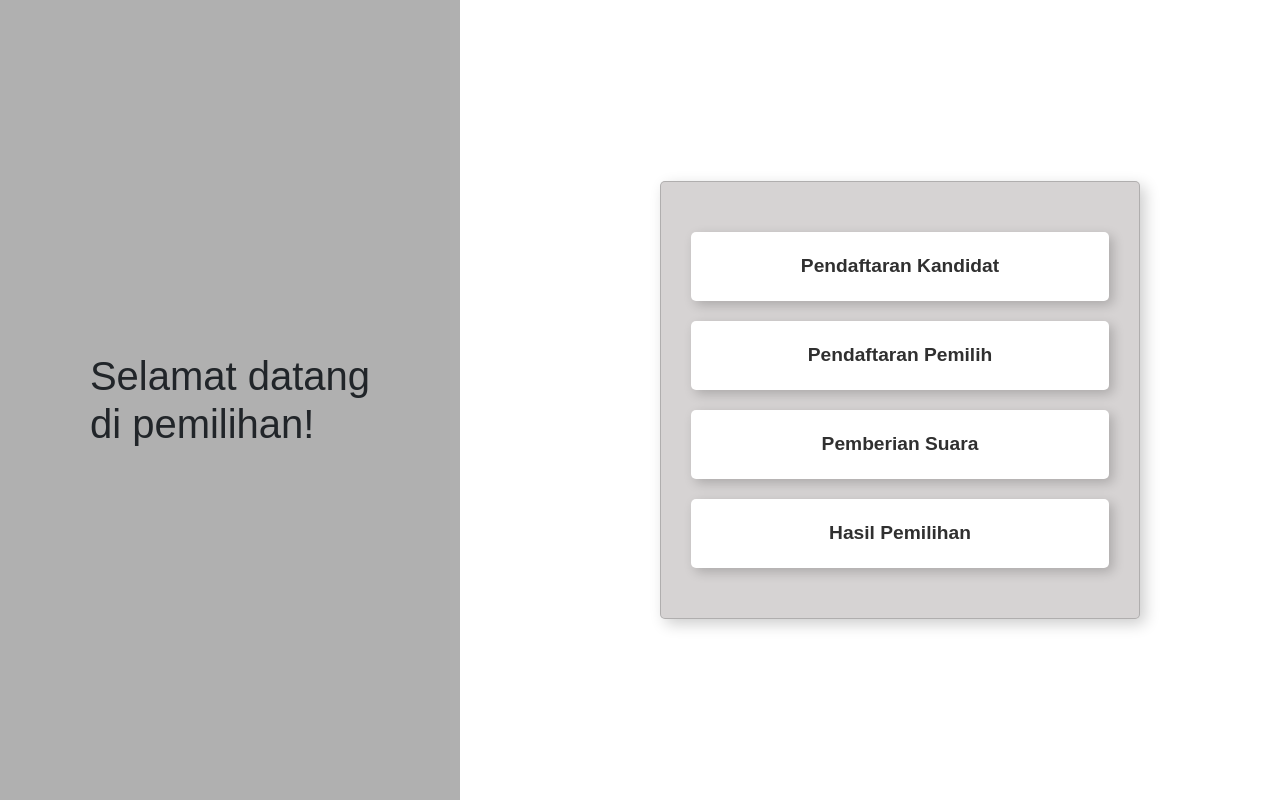
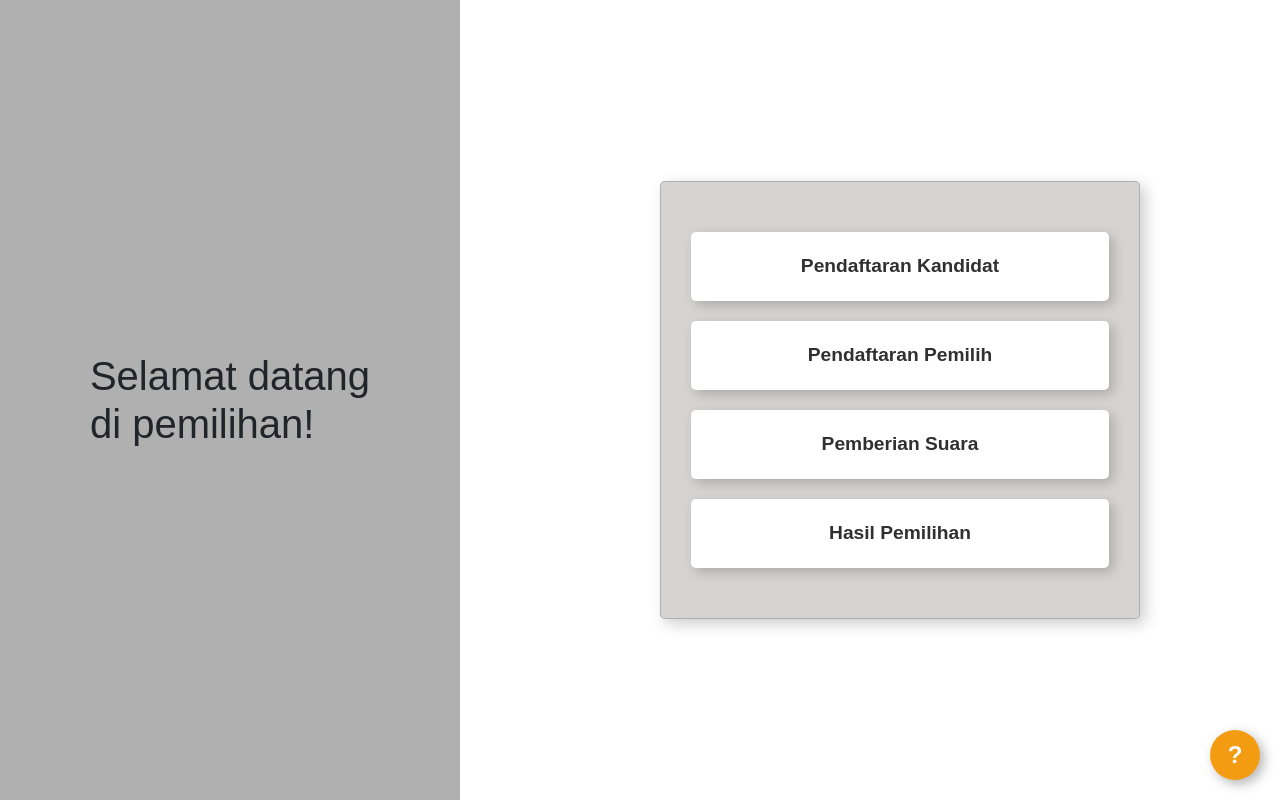
Before and after one commit to Kasekiru/zktree_design, a Vue app: page / in a window 1280 px wide. Built offline with nearby package versions, Linux system fonts and the light colour scheme.

Commit message:
tambah page guide

```diff
--- a/src/components/App.vue
+++ b/src/components/App.vue
@@ -10,6 +10,7 @@ import VoterRegistration from "./VoterRegistration.vue";
 import CandidateRegistration from "./CandidateRegistration.vue";
 import Vote from "./Vote.vue";
 import Results from "./Results.vue";
+import Guide from "./Guide.vue";
 
 export default {
   setup() {
@@ -34,6 +35,7 @@ export default {
       if (currentPath === "/vote") return Vote;
       if (currentPath === "/results") return Results;
       if (currentPath === "/validator") return ValidatorTool;
+      if (currentPath === "/guide") return Guide;
     };
 
     return {
--- /dev/null
+++ b/src/components/Guide.vue
@@ -0,0 +1,79 @@
+<template>
+  <div class="guide-container">
+    <h1>Panduan Voting</h1>
+    <div class="guide-content">
+      <ol>
+        <li>
+          <strong> Pendaftaran:</strong>
+          <p>Jika Anda ingin memilih, daftarkan diri di <a href="/#/registration">Pendaftaran Pemilih</a>. Jika ingin menjadi kandidat, daftar di <a href="/#/candidate">Pendaftaran Kandidat</a>.</p>
+        </li>
+        <li>
+          <strong> Menunggu Proses Pendaftaran:</strong>
+          <p>Setelah semua pendaftar masuk, halaman voting akan dibuka.</p>
+        </li>
+        <li>
+          <strong> Menghubungkan Wallet:</strong>
+          <p>Ketika halaman voting dibuka, hubungkan wallet MetaMask Anda.</p>
+        </li>
+        <li>
+          <strong> Memasukkan Tiket:</strong>
+          <p>Masukkan tiket yang Anda dapatkan saat mendaftar atau gunakan fitur scan QR untuk input otomatis.</p>
+        </li>
+        <li>
+          <strong> Melakukan Voting:</strong>
+          <p>Setelah tiket berhasil diverifikasi, Anda dapat memilih kandidat yang terdaftar.</p>
+        </li>
+        <li>
+          <strong> Melihat Hasil:</strong>
+          <p>Setelah voting selesai, Anda dapat melihat total suara di halaman <a href="/#/results">Hasil Pemilihan</a>.</p>
+        </li>
+      </ol>
+    </div>
+  </div>
+</template>
+
+<style scoped>
+.guide-container {
+  max-width: 800px;
+  margin: 50px auto;
+  padding: 20px;
+  background: #f9f9f9;
+  border-radius: 8px;
+  box-shadow: 4px 4px 12px rgba(0, 0, 0, 0.1);
+}
+
+h1 {
+  text-align: center;
+  margin-bottom: 20px;
+}
+
+.guide-content {
+  font-size: 1.1rem;
+  line-height: 1.6;
+}
+
+ol {
+  padding-left: 20px;
+}
+
+li {
+  margin-bottom: 15px;
+}
+
+strong {
+  color: #2c3e50;
+}
+
+p {
+  margin: 5px 0;
+}
+
+a {
+  color: #3498db;
+  text-decoration: none;
+}
+
+a:hover {
+  text-decoration: underline;
+}
+</style>
--- a/src/components/Home.vue
+++ b/src/components/Home.vue
@@ -13,12 +13,20 @@
         </ul>
       </div>
     </div>
+    <div class="help-button" @click="goToHelp">
+      ?
+    </div>
   </div>
 </template>
 
 <script>
 export default {
   name: "Home",
+  methods: {
+    goToHelp() {
+      window.location.href = "/#/guide"; // Ganti dengan route halaman panduan voting
+    },
+  },
 };
 </script>
 
@@ -95,4 +103,29 @@ body, html {
   transform: scale(1.08);
   box-shadow: 6px 6px 18px rgba(0, 0, 0, 0.3);
 }
+
+.help-button {
+  position: fixed;
+  bottom: 20px;
+  right: 20px;
+  width: 50px;
+  height: 50px;
+  background-color: #f39c12;
+  color: white;
+  font-size: 1.5rem;
+  font-weight: bold;
+  border-radius: 50%;
+  display: flex;
+  align-items: center;
+  justify-content: center;
+  cursor: pointer;
+  box-shadow: 4px 4px 12px rgba(0, 0, 0, 0.3);
+  transition: transform 0.2s, box-shadow 0.2s;
+}
+
+.help-button:hover {
+  transform: scale(1.1);
+  box-shadow: 6px 6px 18px rgba(0, 0, 0, 0.4);
+}
+
 </style>
```
